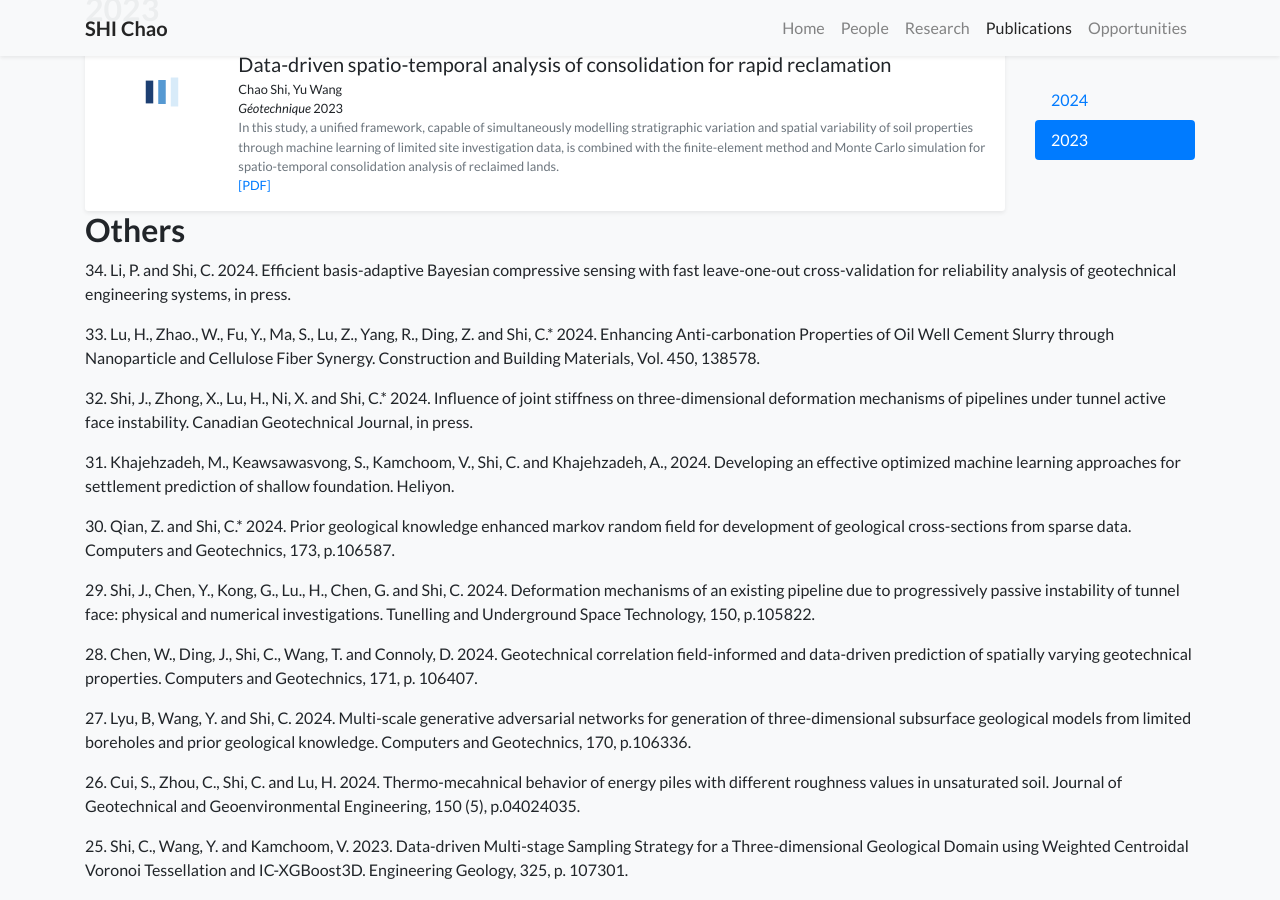
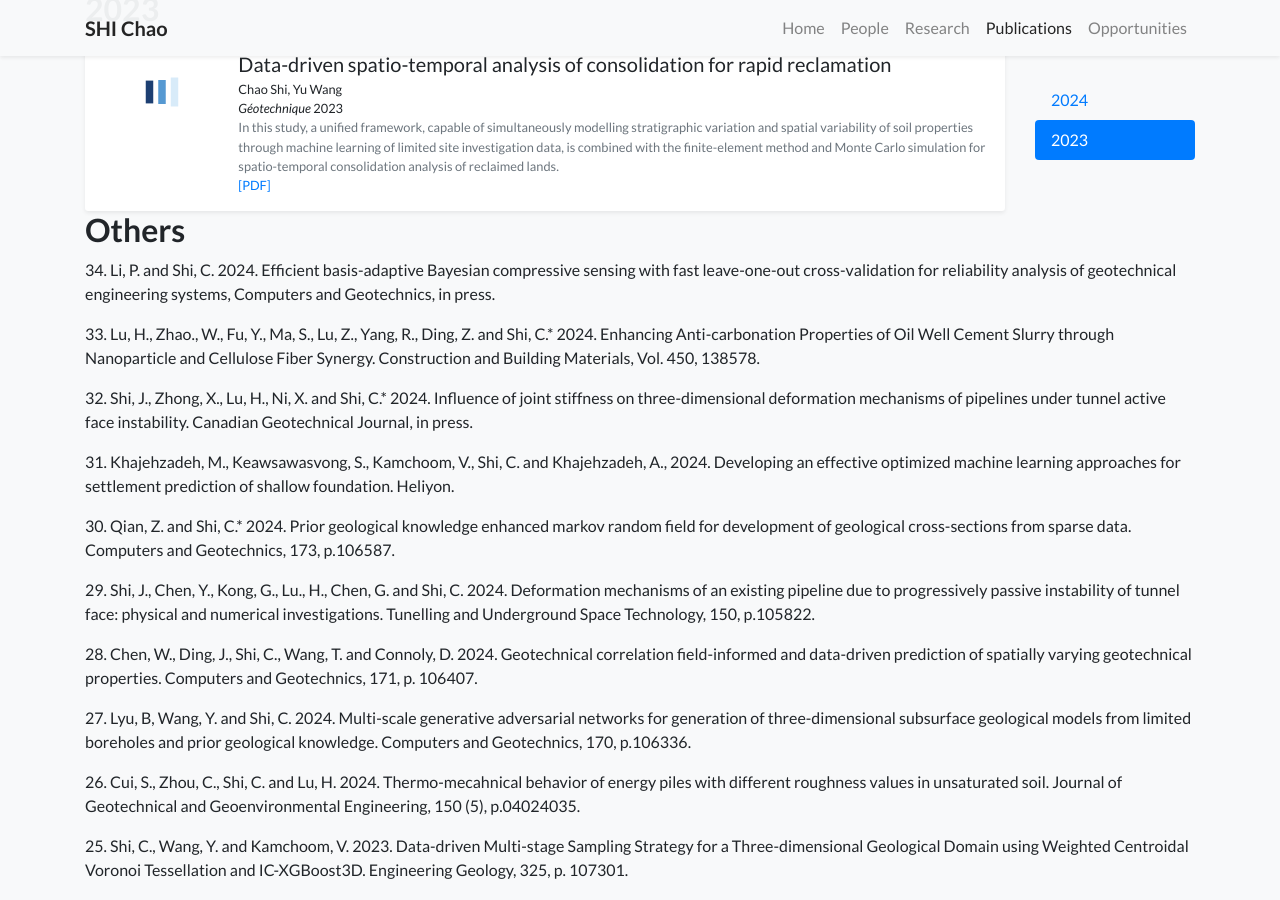
Before and after one commit to ShiChaoGeo/ShiChaoGeo.github.io, a Jekyll site: the page built from publications.html, in a window 1280 px wide and 900 px high, scrolled down 584 px. Built offline with Jekyll 4.4.1, drawn with Linux system fonts in a browser that asks for light colours; nearby versions of some CDN libraries; a style sheet for code colours, icons or effects is not loaded.

Commit message:
Update publications.html

```diff
--- a/publications.html
+++ b/publications.html
@@ -32,7 +32,7 @@ body_attr: >-
 </div>
 
 <h2> Others </h2>
-<p>34. Li, P. and Shi, C. 2024. Efficient basis-adaptive Bayesian compressive sensing with fast leave-one-out cross-validation for reliability analysis of geotechnical engineering systems, in press.</p>
+<p>34. Li, P. and Shi, C. 2024. Efficient basis-adaptive Bayesian compressive sensing with fast leave-one-out cross-validation for reliability analysis of geotechnical engineering systems, Computers and Geotechnics, in press.</p>
 <p>33. Lu, H., Zhao., W., Fu, Y., Ma, S., Lu, Z., Yang, R., Ding, Z. and Shi, C.* 2024. Enhancing Anti-carbonation Properties of Oil Well Cement Slurry through Nanoparticle and Cellulose Fiber Synergy. Construction and Building Materials, Vol. 450, 138578.</p>
 <p>32. Shi, J., Zhong, X., Lu, H., Ni, X. and Shi, C.* 2024. Influence of joint stiffness on three-dimensional deformation mechanisms of pipelines under tunnel active face instability. Canadian Geotechnical Journal, in press.</p>
 <p>31. Khajehzadeh, M., Keawsawasvong, S., Kamchoom, V., Shi, C. and Khajehzadeh, A., 2024. Developing an effective optimized machine learning approaches for settlement prediction of shallow foundation. Heliyon. </p>
```
